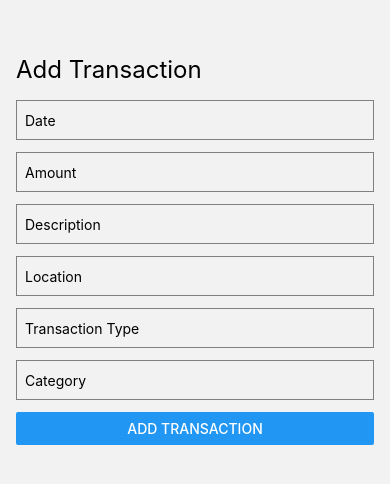
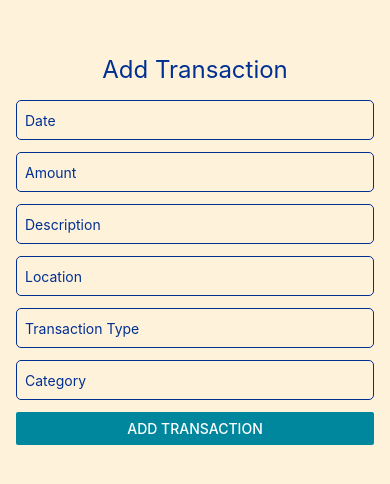
Before and after one commit to LalanaChami/Expense-Tracker, a React Native app: screen /AddTransaction in a window 390 px wide. Shown: the part 172-656 px from the top of the page. Built offline with nearby package versions, Linux system fonts and the light colour scheme.

Commit message:
Adding styling changes to the app

```diff
--- a/components/TransactionItem.tsx
+++ b/components/TransactionItem.tsx
@@ -16,8 +16,8 @@ const TransactionItem: React.FC<TransactionItemProps> = ({ transaction }) => {
 
   return (
     <TouchableOpacity onPress={handlePress} style={styles.item}>
-      <Text>{transaction.description}</Text>
-      <Text>{transaction.amount}</Text>
+      <Text style={styles.description}>{transaction.description}</Text>
+      <Text style={styles.amount}>{transaction.amount}</Text>
     </TouchableOpacity>
   );
 };
@@ -26,7 +26,16 @@ const styles = StyleSheet.create({
   item: {
     padding: 16,
     borderBottomWidth: 1,
-    borderBottomColor: '#ccc',
+    borderBottomColor: '#003092',
+    backgroundColor: '#FFF2DB',
+  },
+  description: {
+    fontSize: 18,
+    color: '#003092',
+  },
+  amount: {
+    fontSize: 16,
+    color: '#FFAB5B',
   },
 });
 
--- a/screens/AddTransactionScreen.tsx
+++ b/screens/AddTransactionScreen.tsx
@@ -2,11 +2,11 @@ import React, { useState } from 'react';
 import { View, Text, TextInput, Button, StyleSheet } from 'react-native';
 import { useDispatch } from 'react-redux';
 import { addTransaction } from '../store/actions';
-import { validateTransaction } from '../utils/validation';
 import { useNavigation, NavigationProp } from '@react-navigation/native';
 import { RootStackParamList, Transaction } from '../navigation/AppNavigator';
+import { validateTransaction } from '../utils/validation';
 
-const AddTransactionForm: React.FC = () => {
+const AddTransactionScreen: React.FC = () => {
   const [date, setDate] = useState('');
   const [amount, setAmount] = useState('');
   const [description, setDescription] = useState('');
@@ -32,7 +32,7 @@ const AddTransactionForm: React.FC = () => {
     if (validationError) {
       alert(validationError);
     } else {
-     //  dispatch(addTransaction(transaction));
+      // dispatch(addTransaction(transaction));
       navigation.goBack();
     }
   };
@@ -45,38 +45,44 @@ const AddTransactionForm: React.FC = () => {
         placeholder="Date"
         value={date}
         onChangeText={setDate}
+        placeholderTextColor="#003092"
       />
       <TextInput
         style={styles.input}
         placeholder="Amount"
         value={amount}
         onChangeText={setAmount}
+        placeholderTextColor="#003092"
       />
       <TextInput
         style={styles.input}
         placeholder="Description"
         value={description}
         onChangeText={setDescription}
+        placeholderTextColor="#003092"
       />
       <TextInput
         style={styles.input}
         placeholder="Location"
         value={location}
         onChangeText={setLocation}
+        placeholderTextColor="#003092"
       />
       <TextInput
         style={styles.input}
         placeholder="Transaction Type"
         value={type}
         onChangeText={setType}
+        placeholderTextColor="#003092"
       />
       <TextInput
         style={styles.input}
         placeholder="Category"
         value={category}
         onChangeText={setCategory}
+        placeholderTextColor="#003092"
       />
-      <Button title="Add Transaction" onPress={handleAddTransaction} />
+      <Button title="Add Transaction" onPress={handleAddTransaction} color="#00879E" />
     </View>
   );
 };
@@ -86,18 +92,24 @@ const styles = StyleSheet.create({
     flex: 1,
     justifyContent: 'center',
     padding: 16,
+    backgroundColor: '#FFF2DB',
   },
   title: {
     fontSize: 24,
     marginBottom: 16,
+    color: '#003092',
+    textAlign: 'center',
   },
   input: {
     height: 40,
-    borderColor: 'gray',
+    borderColor: '#003092',
     borderWidth: 1,
     marginBottom: 12,
     paddingHorizontal: 8,
+    borderRadius: 5,
+    backgroundColor: '#FFF2DB',
+    color: '#003092',
   },
 });
 
-export default AddTransactionForm;
+export default AddTransactionScreen;
--- a/screens/DashboardScreen.tsx
+++ b/screens/DashboardScreen.tsx
@@ -21,9 +21,9 @@ const DashboardScreen: React.FC = () => {
     <View style={styles.container}>
       <View style={styles.header}>
         <Text style={styles.title}>Dashboard</Text>
-        <Button title="Logout" onPress={handleLogout} />
+        <Button title="Logout" onPress={handleLogout} color="#FFAB5B" />
       </View>
-      <Button title="Add Transaction" onPress={handleAddTransaction} />
+      <Button title="Add Transaction" onPress={handleAddTransaction} color="#00879E" />
       <FlatList
         data={transactions}
         renderItem={({ item }) => (
@@ -39,6 +39,7 @@ const styles = StyleSheet.create({
   container: {
     flex: 1,
     padding: 16,
+    backgroundColor: '#FFF2DB',
   },
   header: {
     flexDirection: 'row',
@@ -48,6 +49,7 @@ const styles = StyleSheet.create({
   },
   title: {
     fontSize: 24,
+    color: '#003092',
   },
 });
 
--- a/screens/SignInScreen.tsx
+++ b/screens/SignInScreen.tsx
@@ -24,6 +24,7 @@ const SignInScreen: React.FC = () => {
         placeholder="Username"
         value={username}
         onChangeText={setUsername}
+        placeholderTextColor="#003092"
       />
       <TextInput
         style={styles.input}
@@ -31,8 +32,9 @@ const SignInScreen: React.FC = () => {
         value={password}
         onChangeText={setPassword}
         secureTextEntry
+        placeholderTextColor="#003092"
       />
-      <Button title="Sign In" onPress={handleSignIn} />
+      <Button title="Sign In" onPress={handleSignIn} color="#FFAB5B" />
     </View>
   );
 };
@@ -42,17 +44,23 @@ const styles = StyleSheet.create({
     flex: 1,
     justifyContent: 'center',
     padding: 16,
+    backgroundColor: '#FFF2DB',
   },
   title: {
     fontSize: 24,
     marginBottom: 16,
+    color: '#003092',
+    textAlign: 'center',
   },
   input: {
     height: 40,
-    borderColor: 'gray',
+    borderColor: '#003092',
     borderWidth: 1,
     marginBottom: 12,
     paddingHorizontal: 8,
+    borderRadius: 5,
+    backgroundColor: '#FFF2DB',
+    color: '#003092',
   },
 });
 
--- a/screens/TransactionDetailsScreen.tsx
+++ b/screens/TransactionDetailsScreen.tsx
@@ -12,12 +12,12 @@ const TransactionDetailsScreen: React.FC = () => {
   return (
     <View style={styles.container}>
       <Text style={styles.title}>Transaction Details</Text>
-      <Text>Date: {transaction.date}</Text>
-      <Text>Amount: {transaction.amount}</Text>
-      <Text>Description: {transaction.description}</Text>
-      <Text>Location: {transaction.location}</Text>
-      <Text>Type: {transaction.type}</Text>
-      <Text>Category: {transaction.category}</Text>
+      <Text style={styles.detail}>Date: {transaction.date}</Text>
+      <Text style={styles.detail}>Amount: {transaction.amount}</Text>
+      <Text style={styles.detail}>Description: {transaction.description}</Text>
+      <Text style={styles.detail}>Location: {transaction.location}</Text>
+      <Text style={styles.detail}>Type: {transaction.type}</Text>
+      <Text style={styles.detail}>Category: {transaction.category}</Text>
     </View>
   );
 };
@@ -26,10 +26,18 @@ const styles = StyleSheet.create({
   container: {
     flex: 1,
     padding: 16,
+    backgroundColor: '#FFF2DB',
   },
   title: {
     fontSize: 24,
     marginBottom: 16,
+    color: '#003092',
+    textAlign: 'center',
+  },
+  detail: {
+    fontSize: 18,
+    marginBottom: 8,
+    color: '#00879E',
   },
 });
 
```
